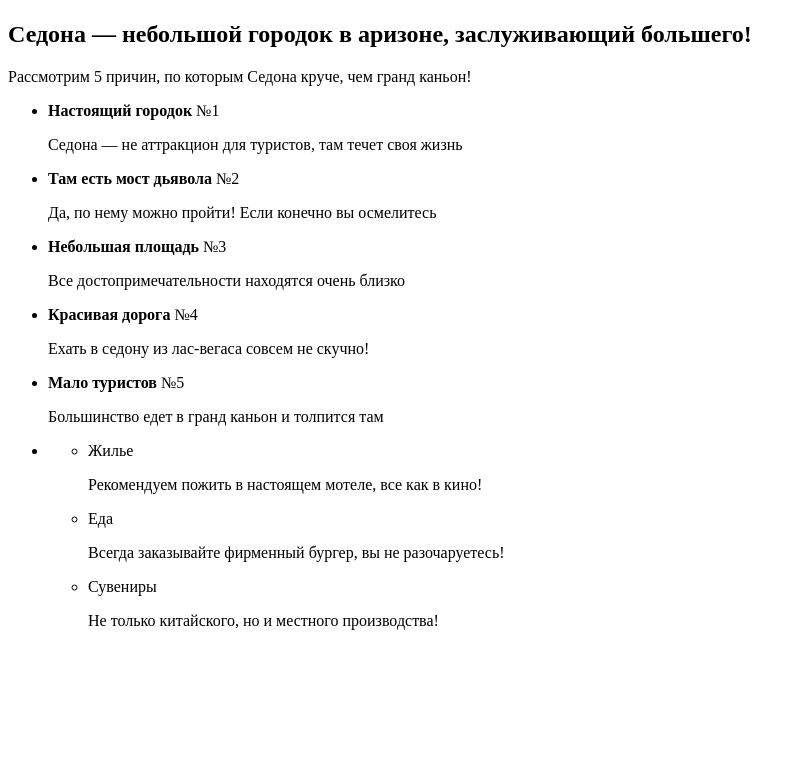
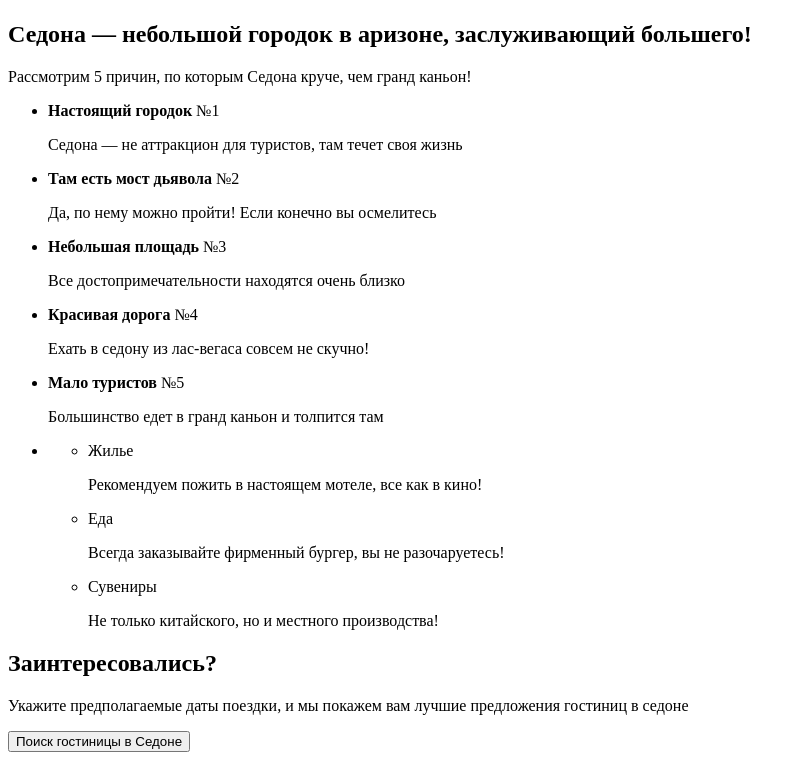
Before and after one commit to Bubun2020/Sedona, a plain HTML site: page index.html in a window 1280 px wide. Shown: the part 498-1258 px from the top of the page, without its empty margins (0-805 px from the left). Before the commit the page ends 1144 px from the top, so only its background shows below. Drawn offline with Linux system fonts and the light colour scheme.

Commit message:
Разметил Main-locates и модальное окно

```diff
--- a/index.html
+++ b/index.html
@@ -124,11 +124,17 @@
       <!-- main-locates -->
       <section class="main-locate">
         <div class="container">
-
+          <h2 class="main-locate__title">Заинтересовались?</h2>
+          <p class="main-locate__text">Укажите предполагаемые даты поездки, и мы покажем вам лучшие предложения гостиниц в седоне</p>
+          <button class="button main-locate__search">Поиск гостиницы в Седоне</button>
+          <div class="main-locate__map"></div>
         </div>
       </section>
     </main>
-
+    <!-- всплывающее окно -->
+    <section class="modal modal-search">
+      <!-- здесь будет форма -->
+    </section>
   </div>
 </body>
 
```
